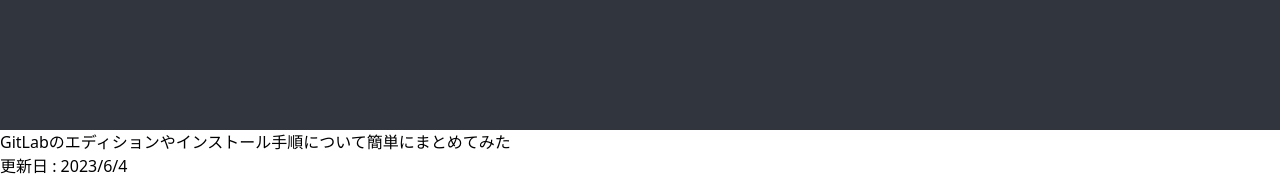
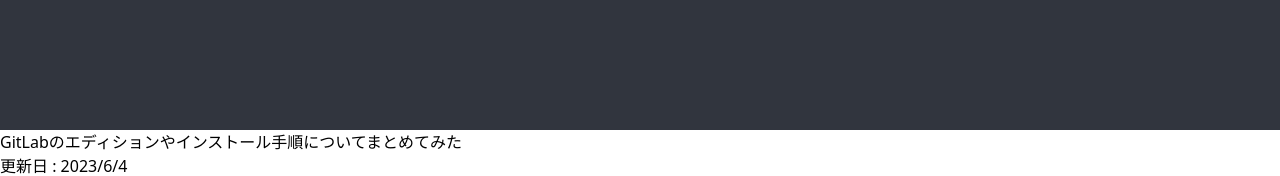
Before and after one commit to nattomatofu/blog, a Next.js app: page / in a window 1280 px wide. Shown: the part 1260-1436 px from the top of the page. Built offline with nearby package versions, Linux system fonts and the light colour scheme.

Commit message:
GitLabの記事タイトルを修正

```diff
--- a/src/pages/index.js
+++ b/src/pages/index.js
@@ -71,7 +71,7 @@
                                         <div className="p-6">
                                             <div className="overflow-hidden  md:h-16">
                                                 <h1 className="title-font md:h-15 mb-3 border-l-neutral-700 text-lg font-medium line-clamp-2">
-                                                    GitLabのエディションやインストール手順について簡単にまとめてみた
+                                                    GitLabのエディションやインストール手順についてまとめてみた
                                                 </h1>
                                             </div>
                                             <div className="flex flex-wrap items-center">
--- a/src/pages/posts/gitlab-memo.js
+++ b/src/pages/posts/gitlab-memo.js
@@ -3,7 +3,7 @@
 import { Prism as SyntaxHighlighter } from "react-syntax-highlighter";
 import { vscDarkPlus } from "react-syntax-highlighter/dist/cjs/styles/prism";
 
-const title = "GitLabのエディションやインストール手順について簡単にまとめてみた";
+const title = "GitLabのエディションやインストール手順についてまとめてみた";
 const updateDate = "2023/6/4";
 const thumbnailImagePath = "/images/thumbnail/gitlab_thumbnail.jpg";
 const metaDescription =
```
